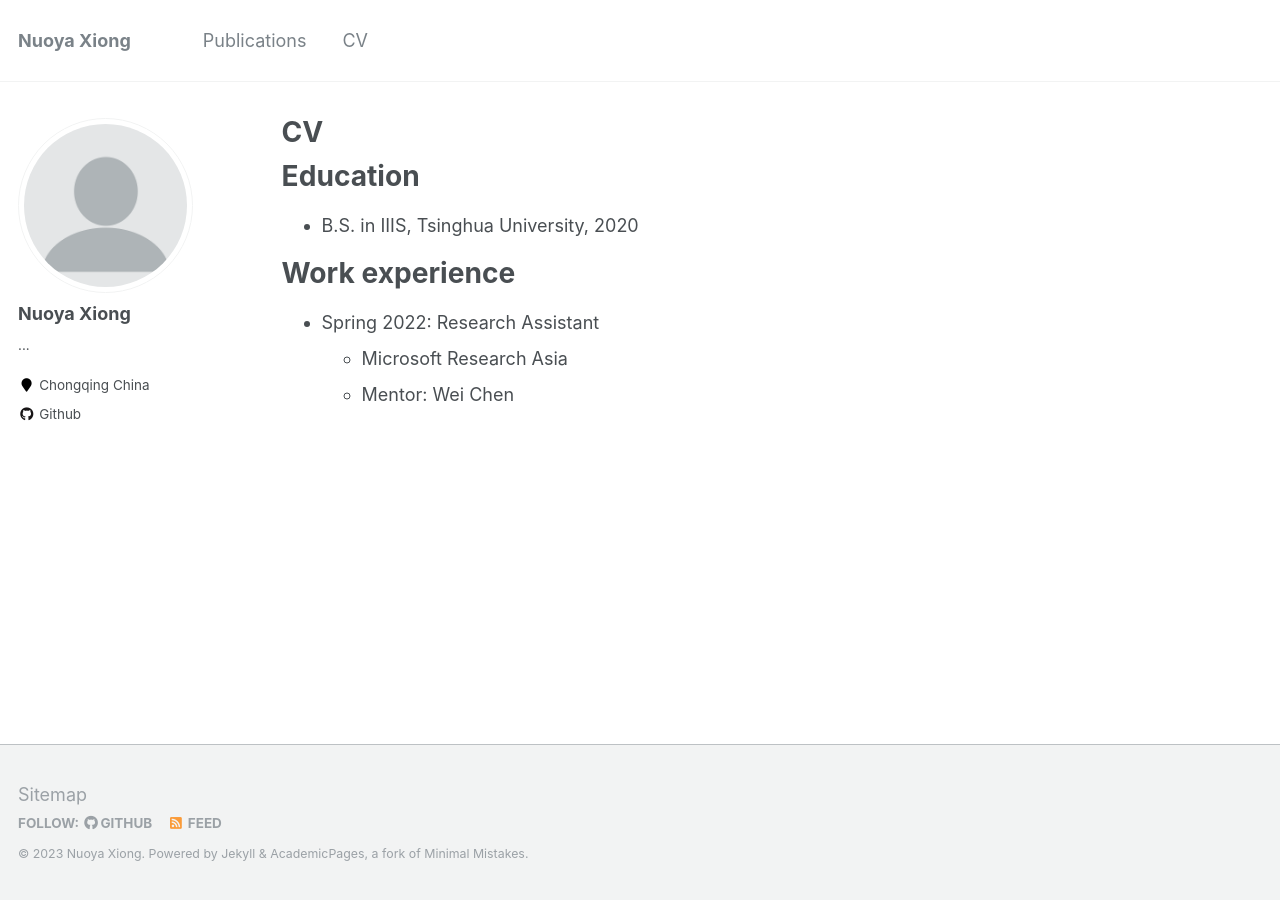
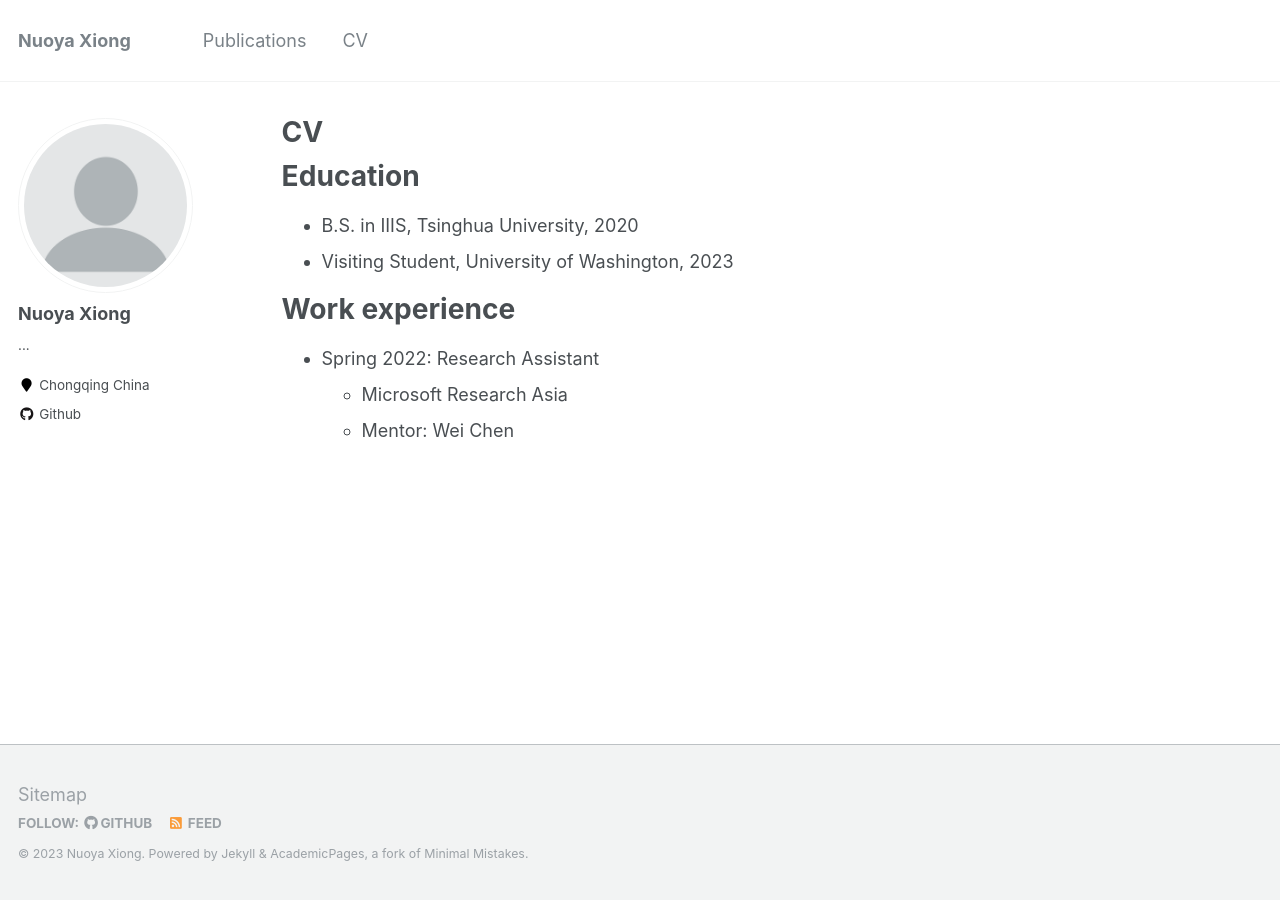
Before and after one commit to xiongny/xiongny.github.io, a Jekyll site: the page built from _pages/cv.md, in a window 1280 px wide. Built offline with Jekyll 4.4.1, drawn with Linux system fonts in a browser that asks for light colours.

Commit message:
Update cv.md

```diff
--- a/_pages/cv.md
+++ b/_pages/cv.md
@@ -12,6 +12,7 @@ redirect_from:
 Education
 ======
 * B.S. in IIIS, Tsinghua University, 2020
+* Visiting Student, University of Washington, 2023
 
 
 Work experience
```
